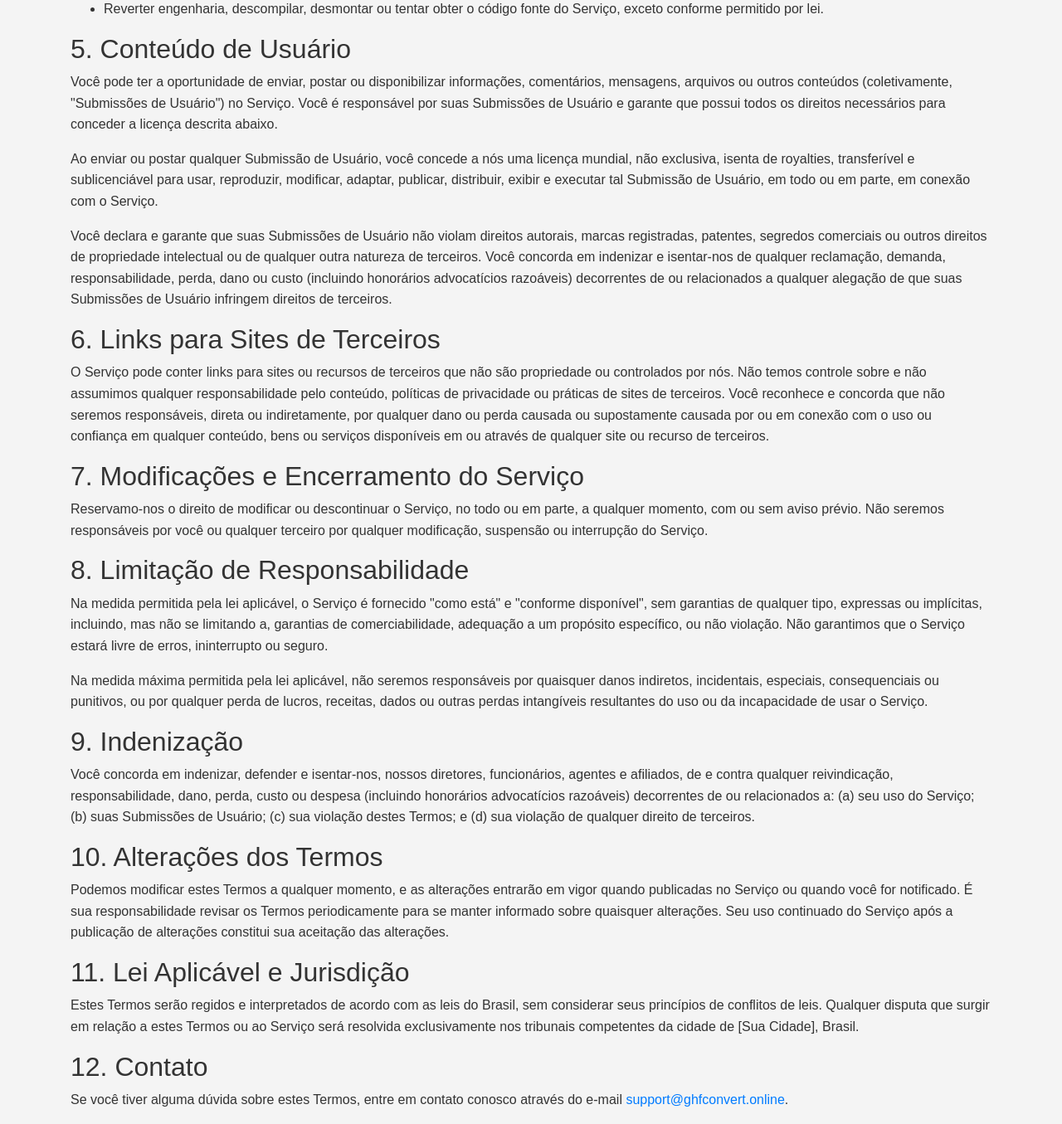
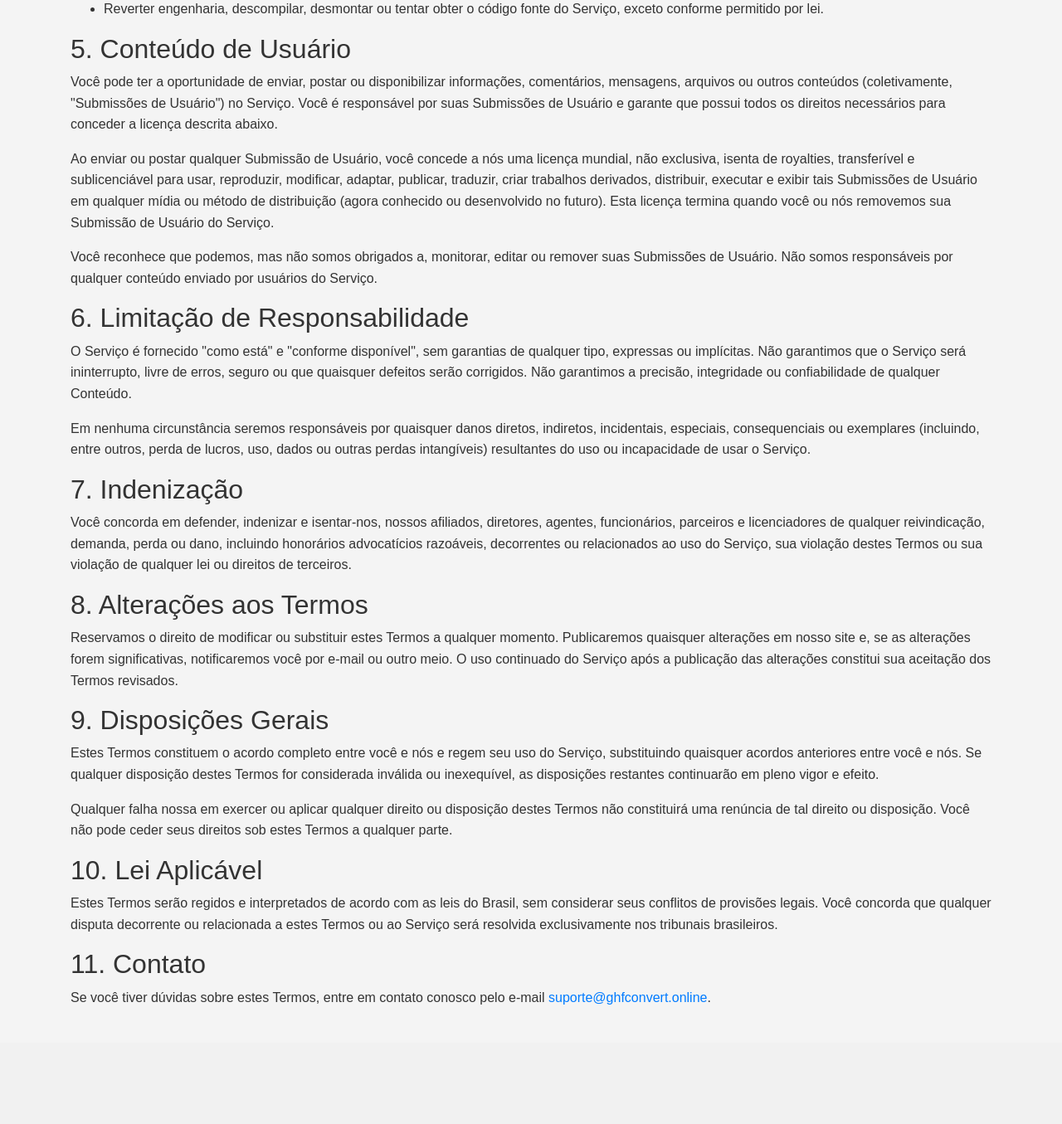
Before and after one commit to xgustavohf/GHFConverter, a Django app: page /termos-de-uso/ in a window 1280 px wide. Shown: the part 1738-3093 px from the top of the page at 83% size. After the commit the page ends 2949 px from the top, so only its background shows below. Run offline with Django 5.2, Linux system fonts and the light colour scheme; some libraries are stand-ins or nearby versions.

Commit message:
Ajuste views

```diff
--- a/appconverter/templates/instagram.html
+++ b/appconverter/templates/instagram.html
@@ -19,7 +19,10 @@
 <body>
     <nav class="navbar navbar-expand-lg navbar-light">
         <a class="navbar-brand" href="/"><span style="color: rgb(3, 142, 255);">GHF</span>Convert</a>
-        <div class="collapse navbar-collapse">
+        <button class="navbar-toggler" type="button" data-toggle="collapse" data-target="#navbarNav" aria-controls="navbarNav" aria-expanded="false" aria-label="Toggle navigation">
+            <span class="navbar-toggler-icon"></span>
+        </button>
+        <div class="collapse navbar-collapse" id="navbarNav">
             <ul class="navbar-nav mr-auto">
                 <li class="nav-item">
                     <a class="nav-link" href="/">YouTube</a>
--- a/appconverter/templates/termos.html
+++ b/appconverter/templates/termos.html
@@ -17,7 +17,10 @@
 <body>
     <nav class="navbar navbar-expand-lg navbar-light">
         <a class="navbar-brand" href="/"><span style="color: rgb(3, 142, 255);">GHF</span>Convert</a>
-        <div class="collapse navbar-collapse">
+        <button class="navbar-toggler" type="button" data-toggle="collapse" data-target="#navbarNav" aria-controls="navbarNav" aria-expanded="false" aria-label="Toggle navigation">
+            <span class="navbar-toggler-icon"></span>
+        </button>
+        <div class="collapse navbar-collapse" id="navbarNav">
             <ul class="navbar-nav mr-auto">
                 <li class="nav-item active">
                     <a class="nav-link" href="/">YouTube <span class="sr-only">(current)</span></a>
@@ -80,37 +83,33 @@
 
             <h2>5. Conteúdo de Usuário</h2>
             <p>Você pode ter a oportunidade de enviar, postar ou disponibilizar informações, comentários, mensagens, arquivos ou outros conteúdos (coletivamente, "Submissões de Usuário") no Serviço. Você é responsável por suas Submissões de Usuário e garante que possui todos os direitos necessários para conceder a licença descrita abaixo.</p>
-            <p>Ao enviar ou postar qualquer Submissão de Usuário, você concede a nós uma licença mundial, não exclusiva, isenta de royalties, transferível e sublicenciável para usar, reproduzir, modificar, adaptar, publicar, distribuir, exibir e executar tal Submissão de Usuário, em todo ou em parte, em conexão com o Serviço.</p>
-            <p>Você declara e garante que suas Submissões de Usuário não violam direitos autorais, marcas registradas, patentes, segredos comerciais ou outros direitos de propriedade intelectual ou de qualquer outra natureza de terceiros. Você concorda em indenizar e isentar-nos de qualquer reclamação, demanda, responsabilidade, perda, dano ou custo (incluindo honorários advocatícios razoáveis) decorrentes de ou relacionados a qualquer alegação de que suas Submissões de Usuário infringem direitos de terceiros.</p>
+            <p>Ao enviar ou postar qualquer Submissão de Usuário, você concede a nós uma licença mundial, não exclusiva, isenta de royalties, transferível e sublicenciável para usar, reproduzir, modificar, adaptar, publicar, traduzir, criar trabalhos derivados, distribuir, executar e exibir tais Submissões de Usuário em qualquer mídia ou método de distribuição (agora conhecido ou desenvolvido no futuro). Esta licença termina quando você ou nós removemos sua Submissão de Usuário do Serviço.</p>
+            <p>Você reconhece que podemos, mas não somos obrigados a, monitorar, editar ou remover suas Submissões de Usuário. Não somos responsáveis por qualquer conteúdo enviado por usuários do Serviço.</p>
 
-            <h2>6. Links para Sites de Terceiros</h2>
-            <p>O Serviço pode conter links para sites ou recursos de terceiros que não são propriedade ou controlados por nós. Não temos controle sobre e não assumimos qualquer responsabilidade pelo conteúdo, políticas de privacidade ou práticas de sites de terceiros. Você reconhece e concorda que não seremos responsáveis, direta ou indiretamente, por qualquer dano ou perda causada ou supostamente causada por ou em conexão com o uso ou confiança em qualquer conteúdo, bens ou serviços disponíveis em ou através de qualquer site ou recurso de terceiros.</p>
+            <h2>6. Limitação de Responsabilidade</h2>
+            <p>O Serviço é fornecido "como está" e "conforme disponível", sem garantias de qualquer tipo, expressas ou implícitas. Não garantimos que o Serviço será ininterrupto, livre de erros, seguro ou que quaisquer defeitos serão corrigidos. Não garantimos a precisão, integridade ou confiabilidade de qualquer Conteúdo.</p>
+            <p>Em nenhuma circunstância seremos responsáveis por quaisquer danos diretos, indiretos, incidentais, especiais, consequenciais ou exemplares (incluindo, entre outros, perda de lucros, uso, dados ou outras perdas intangíveis) resultantes do uso ou incapacidade de usar o Serviço.</p>
 
-            <h2>7. Modificações e Encerramento do Serviço</h2>
-            <p>Reservamo-nos o direito de modificar ou descontinuar o Serviço, no todo ou em parte, a qualquer momento, com ou sem aviso prévio. Não seremos responsáveis por você ou qualquer terceiro por qualquer modificação, suspensão ou interrupção do Serviço.</p>
+            <h2>7. Indenização</h2>
+            <p>Você concorda em defender, indenizar e isentar-nos, nossos afiliados, diretores, agentes, funcionários, parceiros e licenciadores de qualquer reivindicação, demanda, perda ou dano, incluindo honorários advocatícios razoáveis, decorrentes ou relacionados ao uso do Serviço, sua violação destes Termos ou sua violação de qualquer lei ou direitos de terceiros.</p>
 
-            <h2>8. Limitação de Responsabilidade</h2>
-            <p>Na medida permitida pela lei aplicável, o Serviço é fornecido "como está" e "conforme disponível", sem garantias de qualquer tipo, expressas ou implícitas, incluindo, mas não se limitando a, garantias de comerciabilidade, adequação a um propósito específico, ou não violação. Não garantimos que o Serviço estará livre de erros, ininterrupto ou seguro.</p>
-            <p>Na medida máxima permitida pela lei aplicável, não seremos responsáveis por quaisquer danos indiretos, incidentais, especiais, consequenciais ou punitivos, ou por qualquer perda de lucros, receitas, dados ou outras perdas intangíveis resultantes do uso ou da incapacidade de usar o Serviço.</p>
+            <h2>8. Alterações aos Termos</h2>
+            <p>Reservamos o direito de modificar ou substituir estes Termos a qualquer momento. Publicaremos quaisquer alterações em nosso site e, se as alterações forem significativas, notificaremos você por e-mail ou outro meio. O uso continuado do Serviço após a publicação das alterações constitui sua aceitação dos Termos revisados.</p>
 
-            <h2>9. Indenização</h2>
-            <p>Você concorda em indenizar, defender e isentar-nos, nossos diretores, funcionários, agentes e afiliados, de e contra qualquer reivindicação, responsabilidade, dano, perda, custo ou despesa (incluindo honorários advocatícios razoáveis) decorrentes de ou relacionados a: (a) seu uso do Serviço; (b) suas Submissões de Usuário; (c) sua violação destes Termos; e (d) sua violação de qualquer direito de terceiros.</p>
+            <h2>9. Disposições Gerais</h2>
+            <p>Estes Termos constituem o acordo completo entre você e nós e regem seu uso do Serviço, substituindo quaisquer acordos anteriores entre você e nós. Se qualquer disposição destes Termos for considerada inválida ou inexequível, as disposições restantes continuarão em pleno vigor e efeito.</p>
+            <p>Qualquer falha nossa em exercer ou aplicar qualquer direito ou disposição destes Termos não constituirá uma renúncia de tal direito ou disposição. Você não pode ceder seus direitos sob estes Termos a qualquer parte.</p>
 
-            <h2>10. Alterações dos Termos</h2>
-            <p>Podemos modificar estes Termos a qualquer momento, e as alterações entrarão em vigor quando publicadas no Serviço ou quando você for notificado. É sua responsabilidade revisar os Termos periodicamente para se manter informado sobre quaisquer alterações. Seu uso continuado do Serviço após a publicação de alterações constitui sua aceitação das alterações.</p>
+            <h2>10. Lei Aplicável</h2>
+            <p>Estes Termos serão regidos e interpretados de acordo com as leis do Brasil, sem considerar seus conflitos de provisões legais. Você concorda que qualquer disputa decorrente ou relacionada a estes Termos ou ao Serviço será resolvida exclusivamente nos tribunais brasileiros.</p>
 
-            <h2>11. Lei Aplicável e Jurisdição</h2>
-            <p>Estes Termos serão regidos e interpretados de acordo com as leis do Brasil, sem considerar seus princípios de conflitos de leis. Qualquer disputa que surgir em relação a estes Termos ou ao Serviço será resolvida exclusivamente nos tribunais competentes da cidade de [Sua Cidade], Brasil.</p>
-
-            <h2>12. Contato</h2>
-            <p>Se você tiver alguma dúvida sobre estes Termos, entre em contato conosco através do e-mail <a href="mailto:suporte@ghfconvert.online">support@ghfconvert.online</a>.</p>
+            <h2>11. Contato</h2>
+            <p>Se você tiver dúvidas sobre estes Termos, entre em contato conosco pelo e-mail <a href="mailto:suporte@ghfconvert.online">suporte@ghfconvert.online</a>.</p>
+            <br>
         </section>
     </main>
-
-
     <script src="https://code.jquery.com/jquery-3.5.1.slim.min.js"></script>
     <script src="https://cdn.jsdelivr.net/npm/@popperjs/core@2.5.4/dist/umd/popper.min.js"></script>
     <script src="https://stackpath.bootstrapcdn.com/bootstrap/4.5.2/js/bootstrap.min.js"></script>
-
 </body>
 </html>
```
Also changed, not shown: appconverter/templates/download.html (+5 -2 lines), appconverter/views.py (line endings or trailing spaces).
